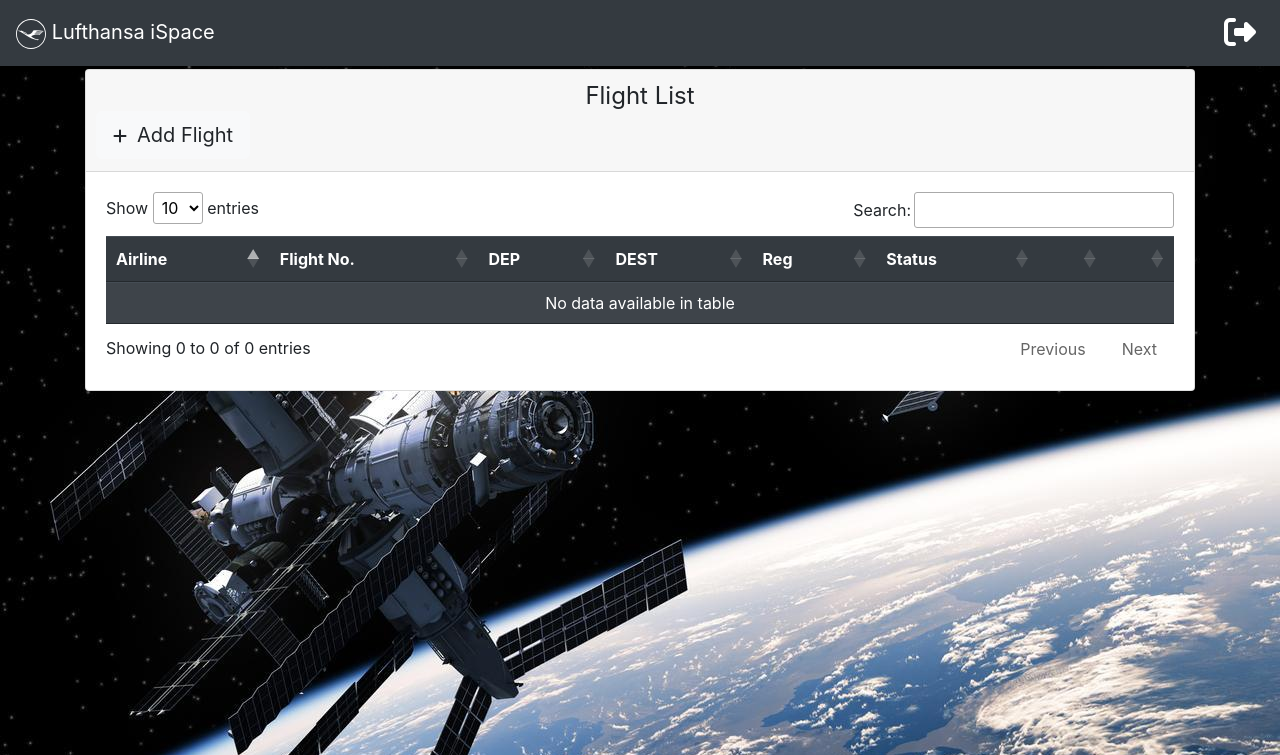
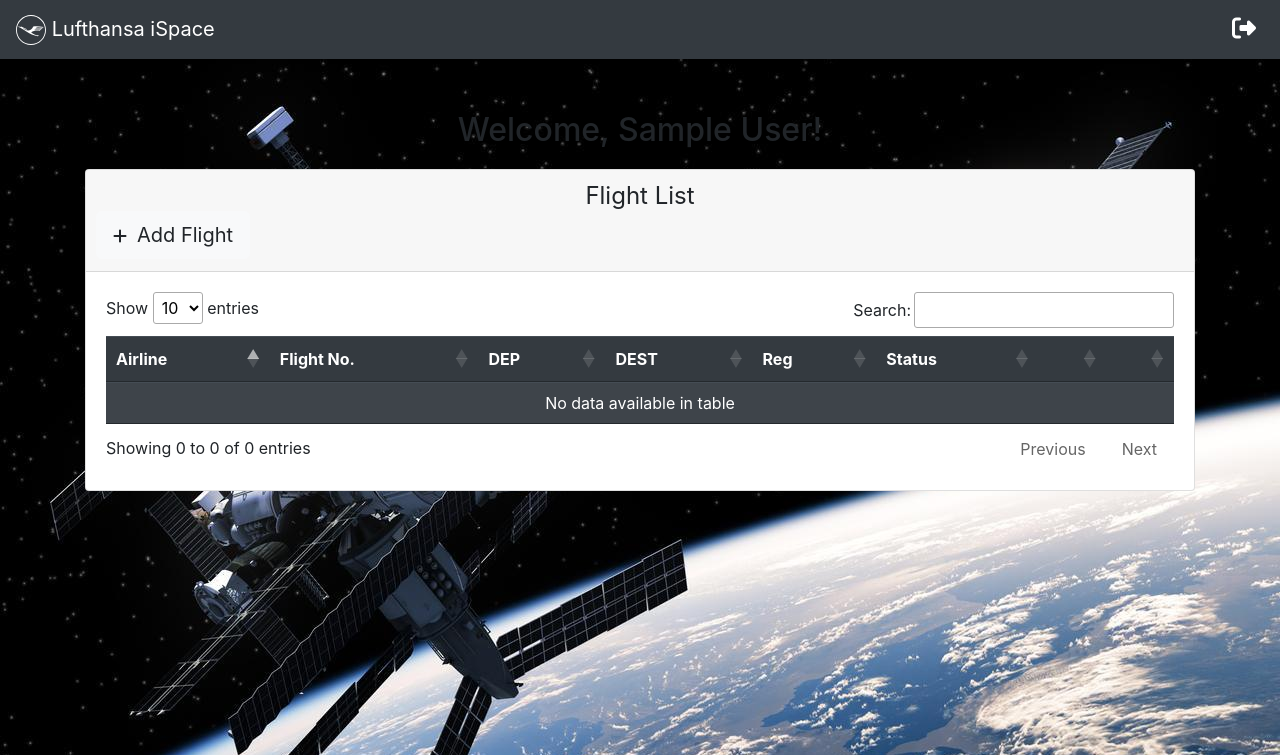
Before and after one commit to ckczm/lufa-ispace, a Flask app: page /index in a window 1280 px wide. Shown: the top 755 px of the page. Run offline with Flask 2, Linux system fonts and the light colour scheme; the visitor is signed in with stand-in values (Sample User, id 1); data comes from the database, SQL or seed files in the repository; data that the repository does not hold is empty; some libraries are stand-ins or nearby versions.

Commit message:
MODIFY: add css for user name in navbar, fix index page body by using padding-top

```diff
--- a/app/static/styles/index.css
+++ b/app/static/styles/index.css
@@ -1,6 +1,6 @@
 /* custom styling for specific icons */
 .fa-sign-out-alt {
-    font-size: 2em;
+    font-size: 1.5em;
     color: white;
 }
 
@@ -32,6 +32,7 @@
     background-size: cover;
     height: 2000;
     overflow: auto;
+    padding-top: 100px;
 }
 
 /* #flight_list_table tbody tr {
@@ -50,3 +51,11 @@
 .page-link {
     color: black !important;
 }
+
+.navbar-text {
+    color: white;
+}
+
+.logout-text {
+    margin-right: 10px;
+}
```
